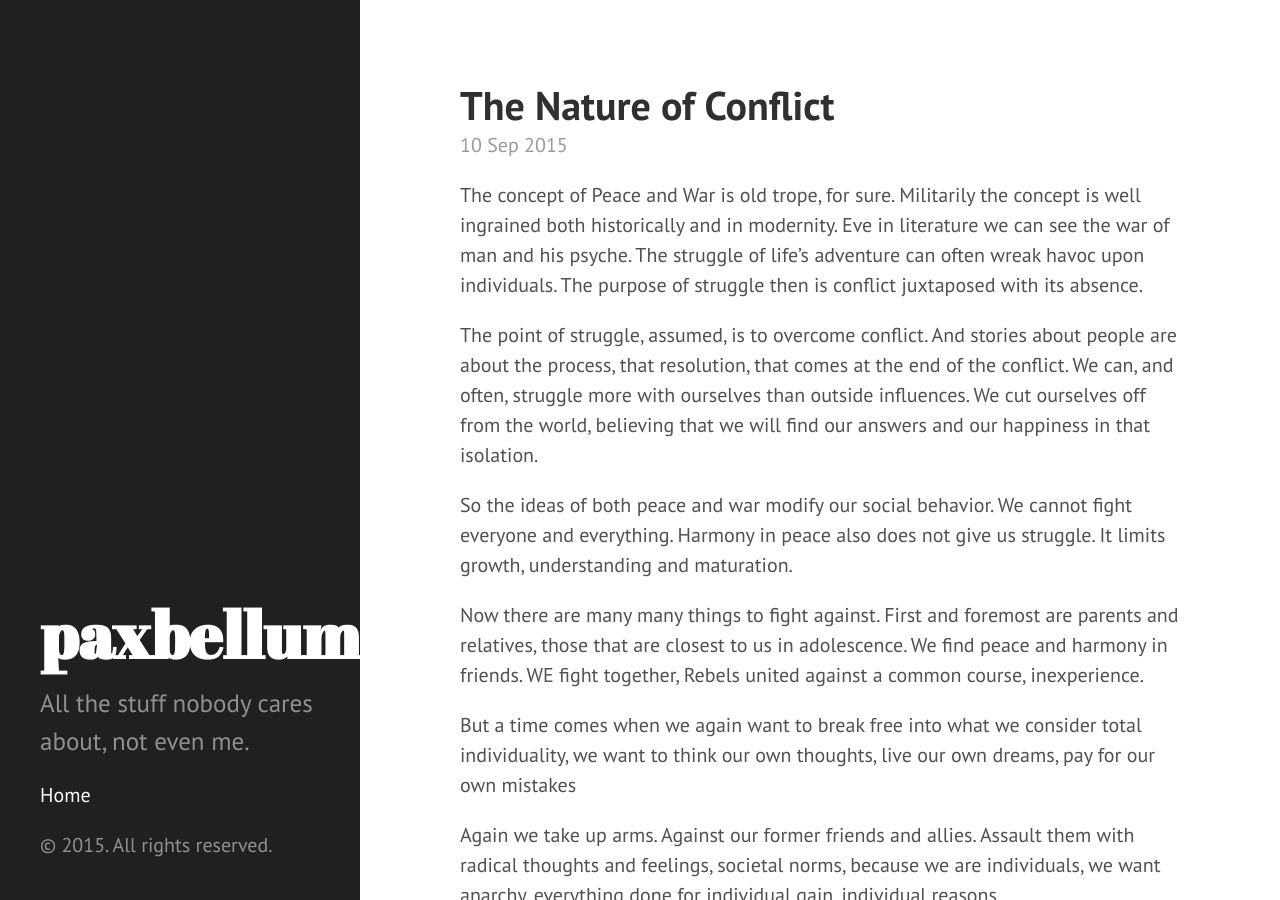
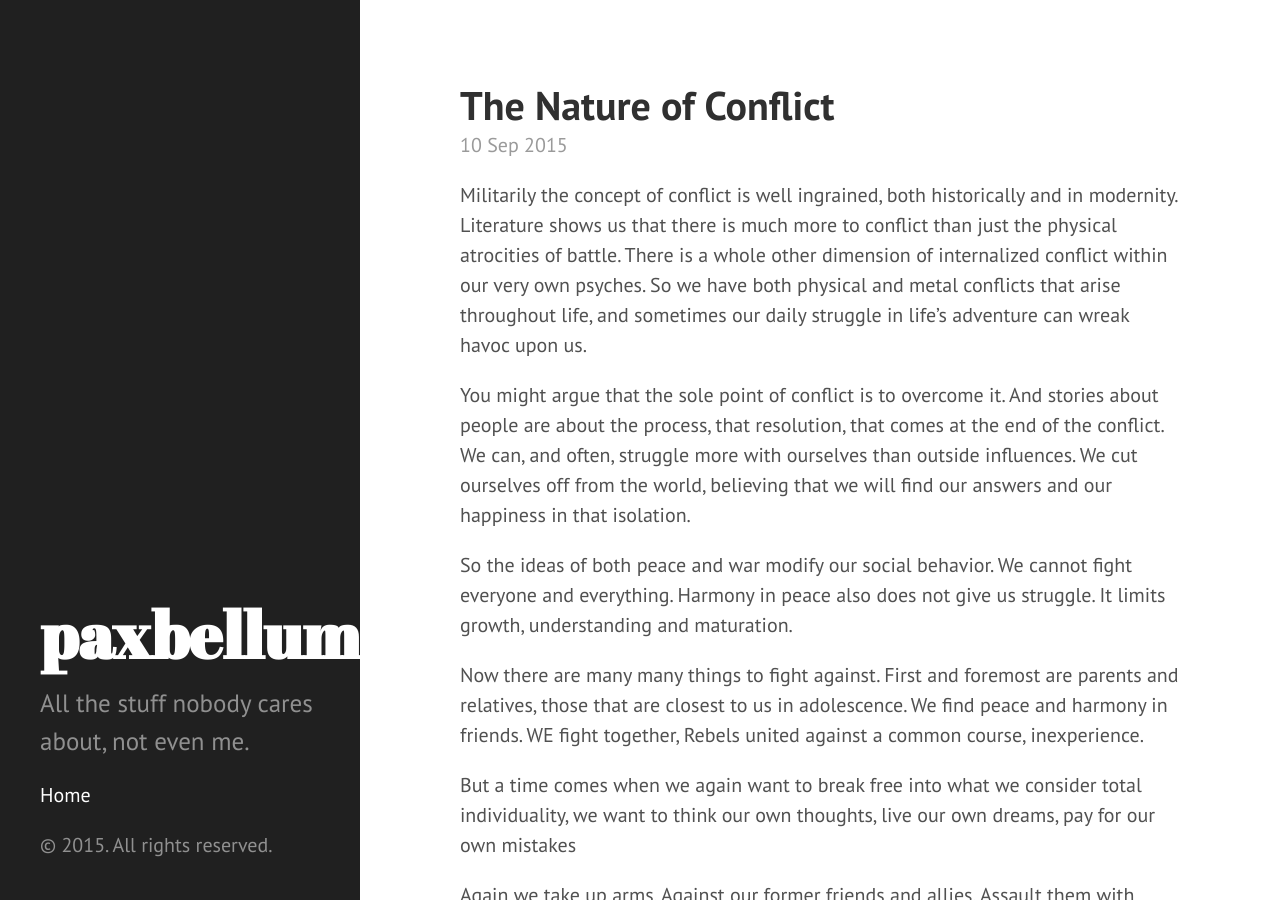
Before and after one commit to paxbellum/paxbellum.github.io, a Jekyll site: the page built from _posts/2015-09-10-beginnings.markdown, in a window 1280 px wide and 900 px high. Built offline with Jekyll 4.4.1, drawn with Linux system fonts in a browser that asks for light colours.

Commit message:
Post update: The Nature of Conflict

```diff
--- a/_posts/2015-09-10-beginnings.markdown
+++ b/_posts/2015-09-10-beginnings.markdown
@@ -3,9 +3,9 @@ published: true
 title: The Nature of Conflict
 layout: post
 ---
-The concept of Peace and War is old trope, for sure. Militarily the concept is well ingrained both historically and in modernity. Eve in literature we can see the war of man and his psyche. The struggle of life's adventure can often wreak havoc upon individuals. The purpose of struggle then is conflict juxtaposed with its absence.
+Militarily the concept of conflict is well ingrained, both historically and in modernity. Literature shows us that there is much more to conflict than just the physical atrocities of battle. There is a whole other dimension of internalized conflict within our very own psyches. So we have both physical and metal conflicts that arise throughout life, and sometimes our daily struggle in life's adventure can  wreak havoc upon us.
 
-The point of struggle, assumed, is to overcome conflict. And stories about people are about the process, that resolution, that comes at the end of the conflict. We can, and often, struggle more with ourselves than outside influences. We cut ourselves off from the world, believing that we will find our answers and our happiness in that isolation.
+You might argue that the sole point of conflict is to overcome it. And stories about people are about the process, that resolution, that comes at the end of the conflict. We can, and often, struggle more with ourselves than outside influences. We cut ourselves off from the world, believing that we will find our answers and our happiness in that isolation.
 
 So the ideas of both peace and war modify our social behavior. We cannot fight everyone and everything. Harmony in peace also does not give us struggle. It limits growth,  understanding and maturation.
 
```
